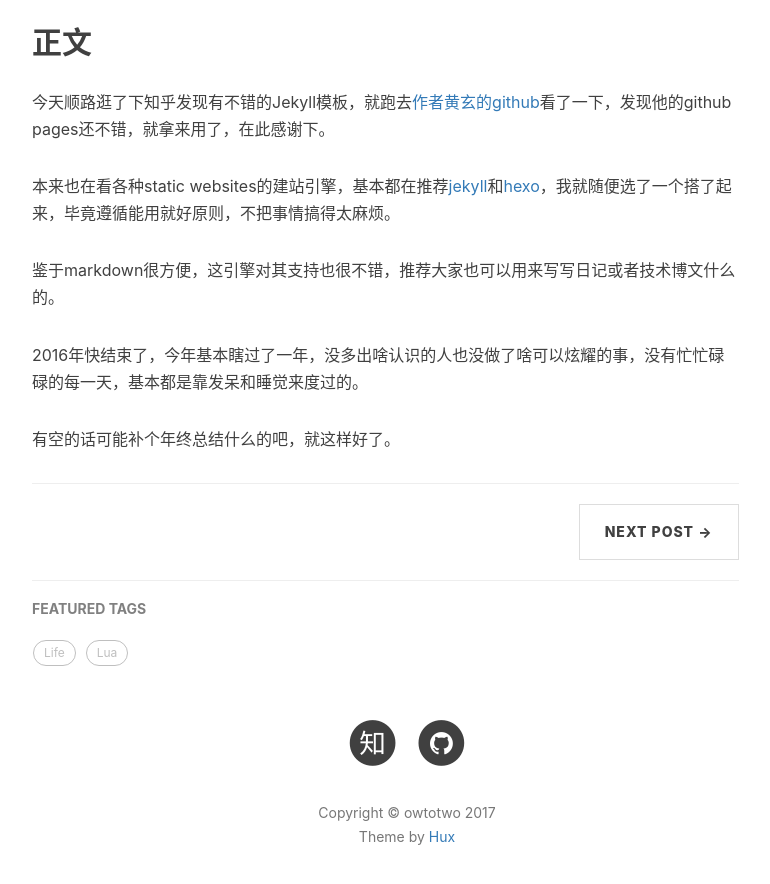
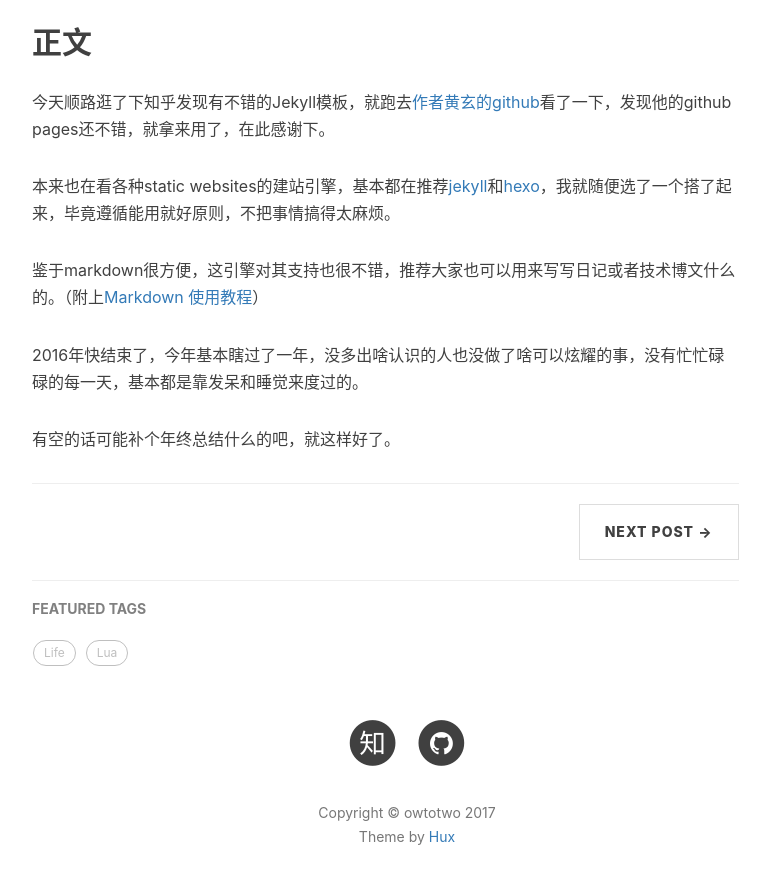
Before and after one commit to owtotwo/owtotwo.github.io, a Jekyll site: the page built from _posts/2016-12-29-hello-world.markdown, in a window 1280 px wide and 900 px high, scrolled down 764 px. Shown: the top 884 px of the window, without its empty margins (233-1003 px from the left). Built offline with Jekyll 4.4.1, drawn with Linux system fonts in a browser that asks for light colours; nearby versions of some CDN libraries; comment, search, counter and statistics services are not loaded.

Commit message:
markdown usage

```diff
--- a/_posts/2016-12-29-hello-world.markdown
+++ b/_posts/2016-12-29-hello-world.markdown
@@ -23,8 +23,11 @@ tags:
 
 本来也在看各种static websites的建站引擎，基本都在推荐[jekyll](https://jekyllrb.com/)和[hexo](https://hexo.io/)，我就随便选了一个搭了起来，毕竟遵循能用就好原则，不把事情搞得太麻烦。
 
-鉴于markdown很方便，这引擎对其支持也很不错，推荐大家也可以用来写写日记或者技术博文什么的。
+鉴于markdown很方便，这引擎对其支持也很不错，推荐大家也可以用来写写日记或者技术博文什么的。（附上[Markdown
+使用教程][1]）
 
 2016年快结束了，今年基本瞎过了一年，没多出啥认识的人也没做了啥可以炫耀的事，没有忙忙碌碌的每一天，基本都是靠发呆和睡觉来度过的。
 
 有空的话可能补个年终总结什么的吧，就这样好了。
+
+[1]: http://www.appinn.com/markdown/basic.html
```
